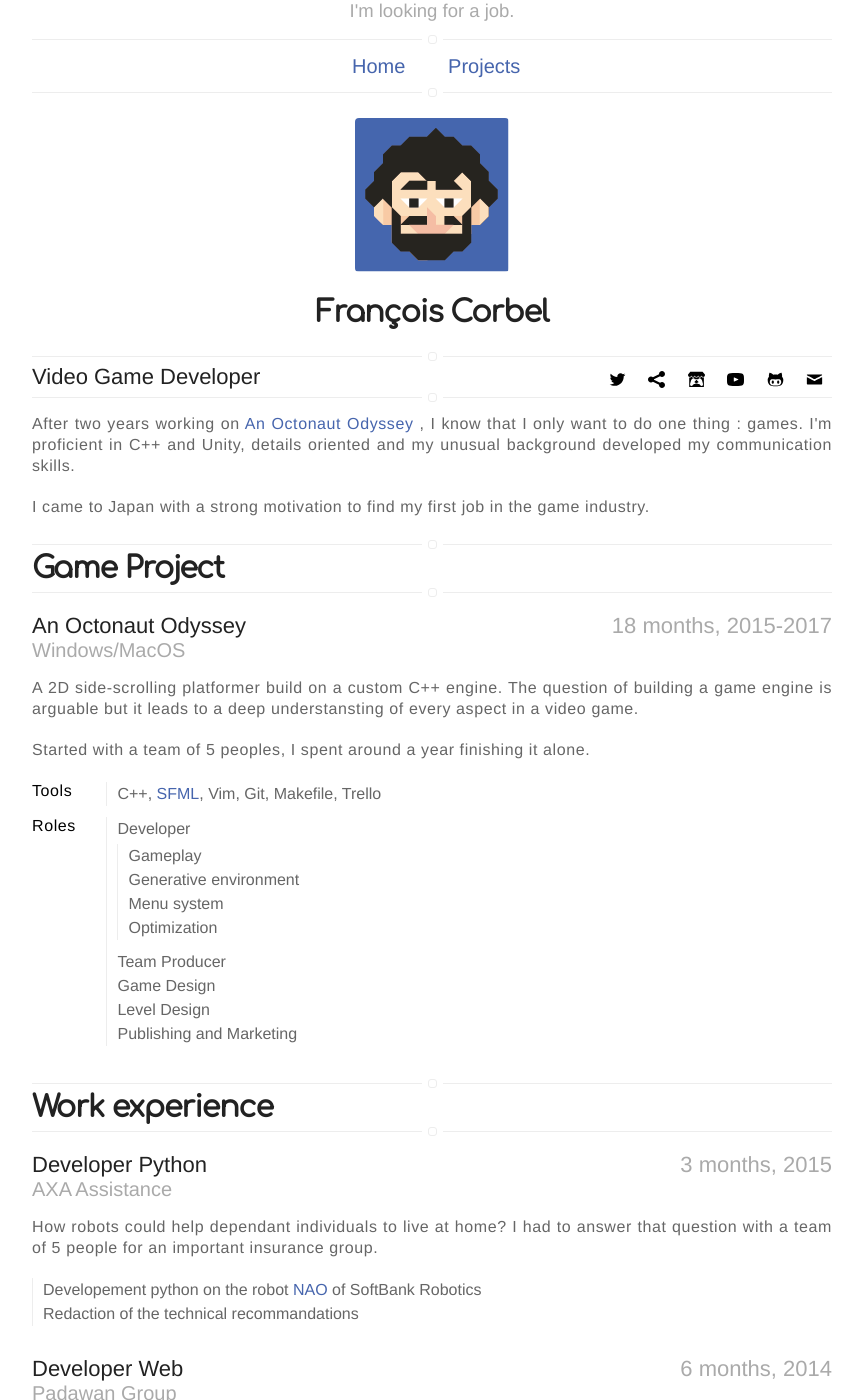
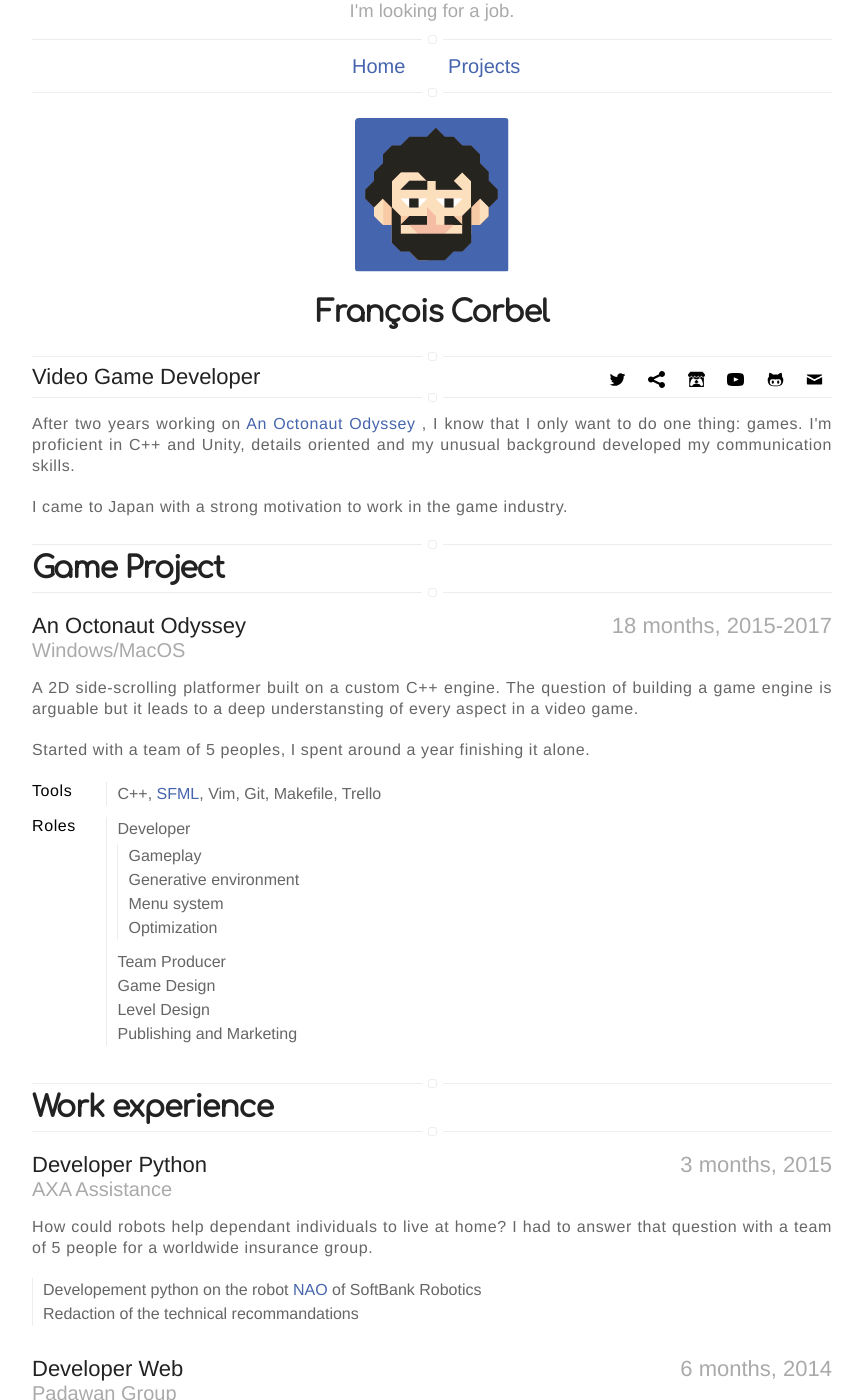
Before and after one commit to fcvalise/fcvalise.github.io, a Jekyll site: the page built from resume.html, in a window 1280 px wide and 1400 px high. Shown: the whole window, without its empty margins (208-1071 px from the left). Built offline with Jekyll 4.4.1, drawn with Linux system fonts in a browser that asks for light colours; nearby versions of some CDN libraries; some of the changed text lies outside the part shown.

Commit message:
Correct content

```diff
--- a/_includes/resume.html
+++ b/_includes/resume.html
@@ -9,9 +9,9 @@
         <div class="right"> {% include social-links.html %}</div>
         {% include hr-custom.html %}
         <p> After two years working on <a alt="anoctonautodyssey.com" href="https://anoctonautodyssey.com" target="_blank">An Octonaut Odyssey</a>
-        , I know that I only want to do one thing : games. I'm proficient in C++ and Unity, details oriented and my unusual background
+        , I know that I only want to do one thing: games. I'm proficient in C++ and Unity, details oriented and my unusual background
         developed my communication skills.</p>
-        <p>I came to Japan with a strong motivation to find my first job in the game industry.</p>
+        <p>I came to Japan with a strong motivation to work in the game industry.</p>
     </div>
 
     <div class="experience">
@@ -23,7 +23,7 @@
             <h2 class="title">An Octonaut Odyssey</h2>
             <h2 class="date">18 months, 2015-2017</h2>
             <h3>Windows/MacOS</h3>
-            <p>A 2D side-scrolling platformer build on a custom C++ engine. The question of building a game engine
+            <p>A 2D side-scrolling platformer built on a custom C++ engine. The question of building a game engine
             is arguable but it leads to a deep understansting of every aspect in a video game.
             <p>Started with a team of 5 peoples, I spent around a year finishing it alone.</p>
             <p class="ul-title"><strong>Tools</strong></p>
@@ -53,8 +53,8 @@
             <h2 class="title">Developer Python</h2>
             <h2 class="date">3 months, 2015</h2>
             <h3>AXA Assistance</h3>
-            <p>How robots could help dependant individuals to live at home? I had to answer that question
-            with a team of 5 people for an important insurance group.</p>
+            <p>How could robots help dependant individuals to live at home? I had to answer that question
+            with a team of 5 people for a worldwide insurance group.</p>
             <ul>
                 <li>Developement python on the robot <a alt="softbankrobotics.com/nao" href="https://www.ald.softbankrobotics.com/en/robots/nao">NAO</a> of SoftBank Robotics</li>
                 <li>Redaction of the technical recommandations</li>
--- a/_posts/2014-06-03-ray_tracer.markdown
+++ b/_posts/2014-06-03-ray_tracer.markdown
@@ -26,7 +26,7 @@ team:
 externalLink: false
 ---
 <div class="text justify general-margin">
-This project was made at <a alt="en.wikipedia.org/wiki/42_(school)" href="https://en.wikipedia.org/wiki/42_(school)" target="_blank">42 School</a> with C.
+This project was made at the school <a alt="en.wikipedia.org/wiki/42_(school)" href="https://en.wikipedia.org/wiki/42_(school)" target="_blank">42</a> with C.
 In two weeks every student had to use the <a alt="en.wikipedia.org/wiki/Ray_tracing_(graphics)" href="https://en.wikipedia.org/wiki/Ray_tracing_(graphics)" target="_blank">ray tracing</a>
 technique to generate 3D images, followed by a month with a team of four people. Only one function was provided : SetPixel(x, y, color).
 
--- a/_posts/2015-01-21-ft_retro.markdown
+++ b/_posts/2015-01-21-ft_retro.markdown
@@ -22,7 +22,7 @@ externalLink: false
 ---
 
 <div class="text justify general-margin">
-Born during a weekend, Ft Retro was created at <a alt="en.wikipedia.org/wiki/42_(school)" href="https://en.wikipedia.org/wiki/42_(school)" target="_blank">42 School</a>
+Born during a weekend, Ft Retro was created at the school <a alt="en.wikipedia.org/wiki/42_(school)" href="https://en.wikipedia.org/wiki/42_(school)" target="_blank">42</a>
 with C++ and <a alt="en.wikipedia.org/wiki/Ncurses" href="https://en.wikipedia.org/wiki/Ncurses" target="_blank">Ncurses</a>.
 As simple as it looks, it was a great challenge to create a small <a alt="en.wikipedia.org/wiki/Shoot'em_up" href="https://en.wikipedia.org/wiki/Shoot_%27em_up" target="_blank">schmup</a>
 in two days. It's built from scratch, including basic game logic, ASCII sprite display, collisions, movements, enemies, planets and power up.
```
Also changed, not shown: other parts of _includes/resume.html (+5 -5 lines).
